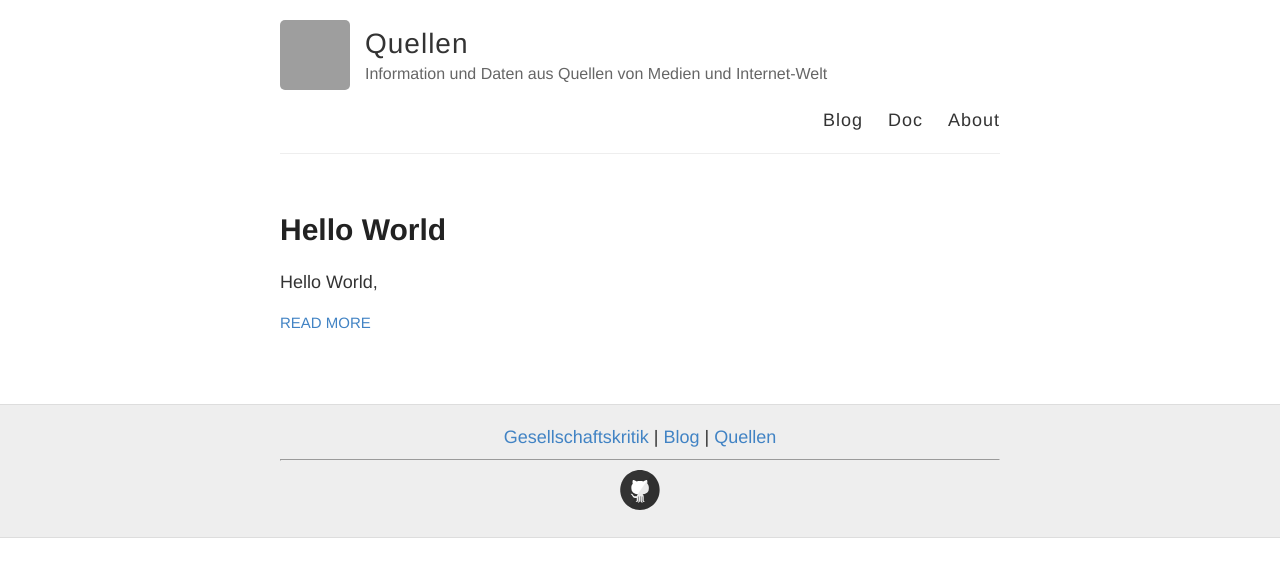
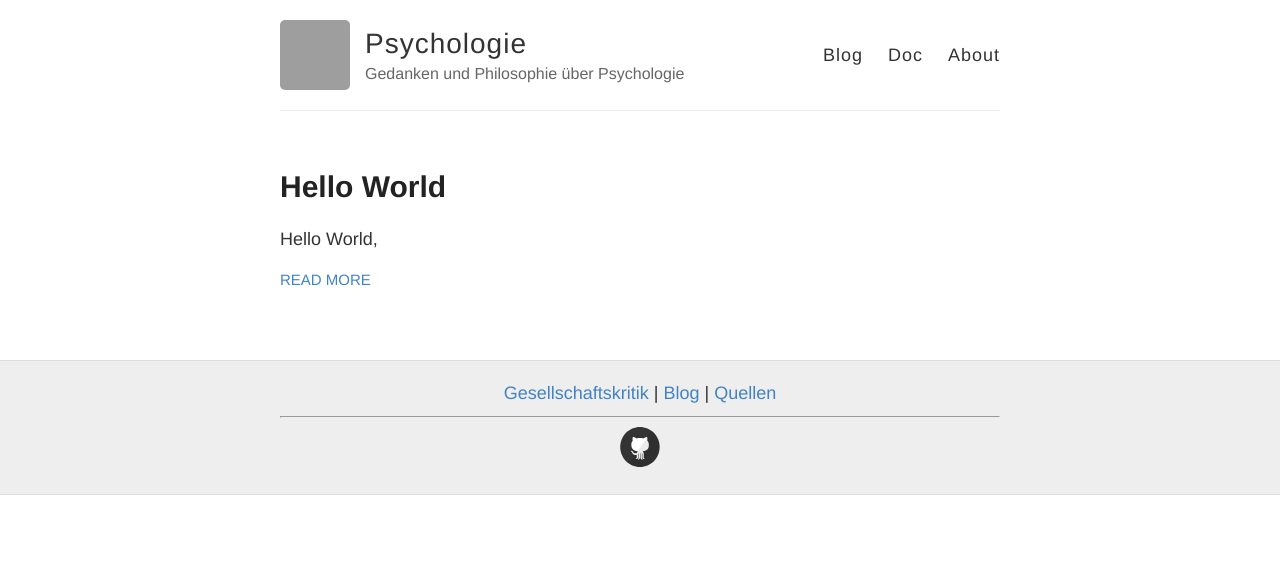
Before and after one commit to S2030c/psychologie, a Jekyll site: the page built from index.html, in a window 1280 px wide. Shown: the top 577 px of the page. Built offline with Jekyll 4.4.1, drawn with Linux system fonts in a browser that asks for light colours; grey boxes are pictures that could not be loaded.

Commit message:
Update _config.yml

```diff
--- a/_config.yml
+++ b/_config.yml
@@ -3,10 +3,10 @@
 #
 
 # Name of your site (displayed in the header)
-name: Quellen
+name: Psychologie
 
 # Short bio or description (displayed in the header)
-description: "Information und Daten aus Quellen von Medien und Internet-Welt"
+description: "Gedanken und Philosophie über Psychologie"
 
 # URL of your avatar or profile pic (you could use your GitHub profile pic)
 avatar: https://avatars.githubusercontent.com/u/175114473?v=4
@@ -21,7 +21,7 @@ footer-links:
   email:
   facebook:
   flickr:
-  github: S2030c/quellen
+  github: S2030c/psychologie
   instagram:
   linkedin:
   pinterest:
@@ -47,7 +47,7 @@ url:
 # (http://yourusername.github.io/repository-name)
 # and NOT your User repository (http://yourusername.github.io)
 # then add in the baseurl here, like this: "/repository-name"
-baseurl: "/quellen"
+baseurl: "/psychologie"
 
 #
 # !! You don't need to change any of the configuration flags below !!
```
